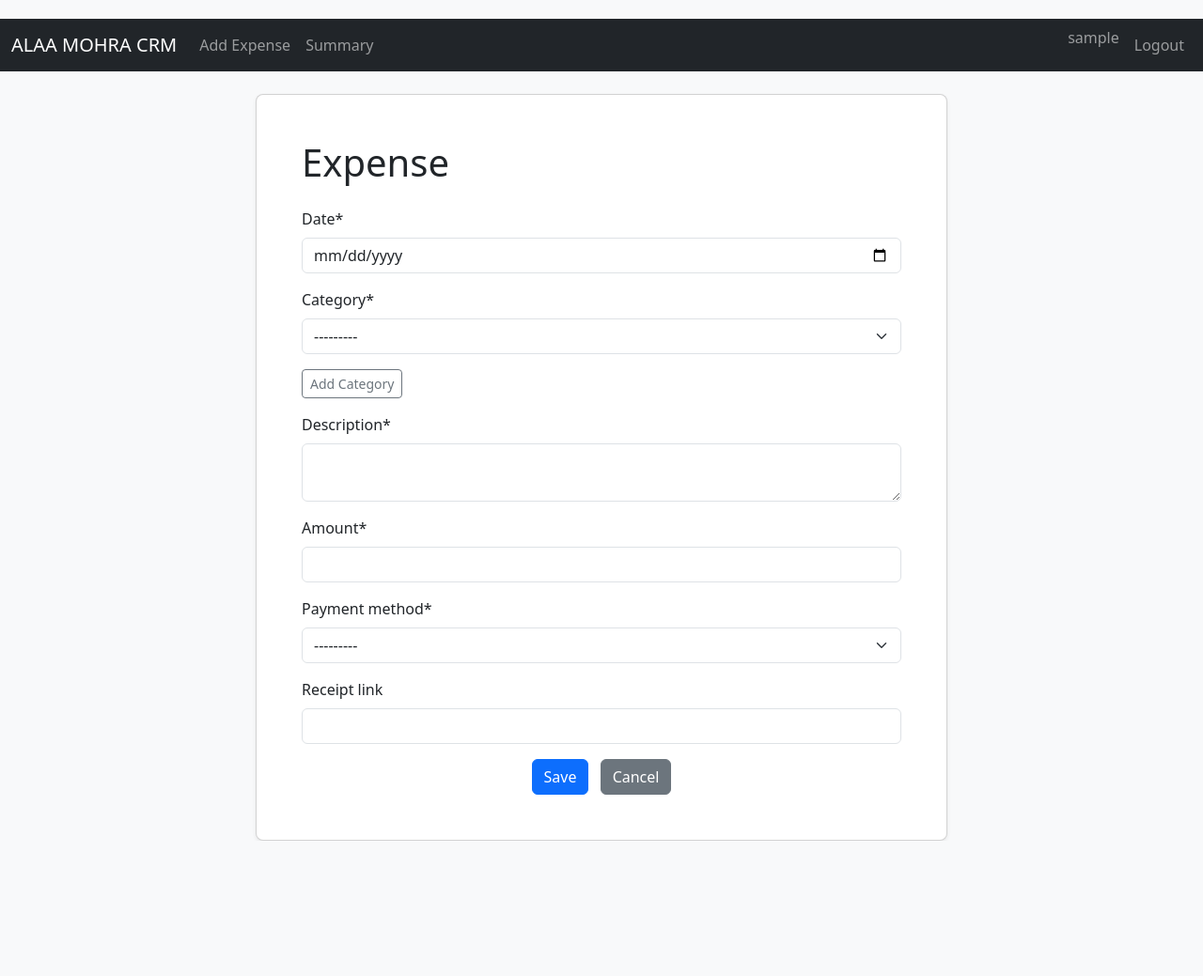
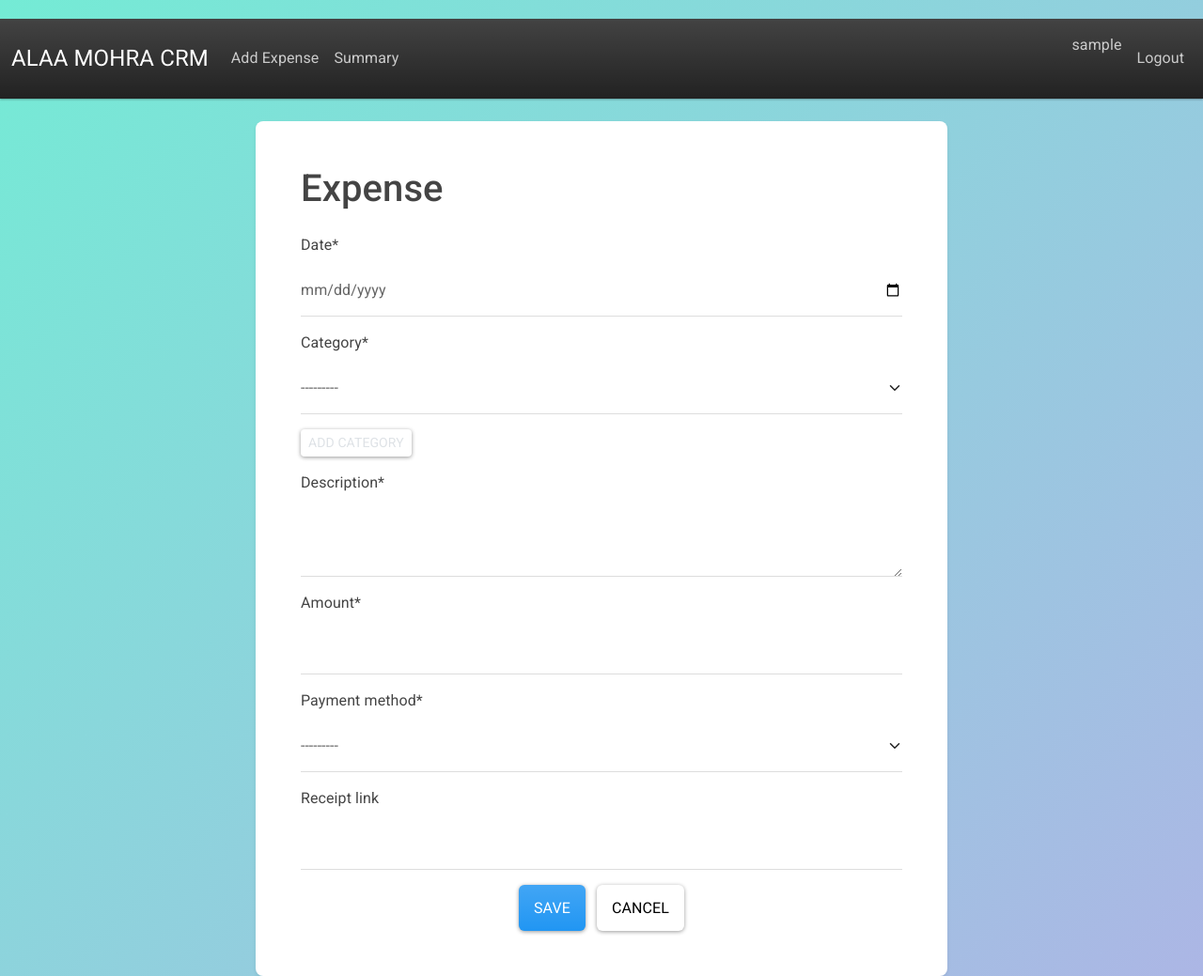
Before and after one commit to KripKrop72724/MORACRM, a Django app: page /add/ in a window 1280 px wide. Shown: the whole page at 94% size. Before the commit the page ends 895 px from the top, so only its background shows below. Run offline with Django 4.2, Linux system fonts and the light colour scheme; the visitor is signed in with stand-in values (Sample User, id 1); data that the repository does not hold is empty; some libraries are stand-ins or nearby versions.

Commit message:
Apply material design theme

```diff
--- a/expensecrm/static/css/styles.css
+++ b/expensecrm/static/css/styles.css
@@ -1,6 +1,7 @@
 body {
     padding-top: 20px;
-    background-color: #f8f9fa;
+    background: linear-gradient(135deg, #74ebd5, #ACB6E5);
+    min-height: 100vh;
 }
 
 .form-card {
--- a/expensecrm/templates/base.html
+++ b/expensecrm/templates/base.html
@@ -5,7 +5,8 @@
     <meta charset="UTF-8">
     <meta name="viewport" content="width=device-width, initial-scale=1">
     <title>{% block title %}ALAA MOHRA CRM{% endblock %}</title>
-    <link href="https://cdn.jsdelivr.net/npm/bootstrap@5.3.2/dist/css/bootstrap.min.css" rel="stylesheet">
+    <!-- Material inspired Bootswatch theme -->
+    <link href="https://cdn.jsdelivr.net/npm/bootswatch@5.3.2/dist/materia/bootstrap.min.css" rel="stylesheet">
     <link rel="stylesheet" href="{% static 'css/styles.css' %}">
 </head>
 <body>
```
